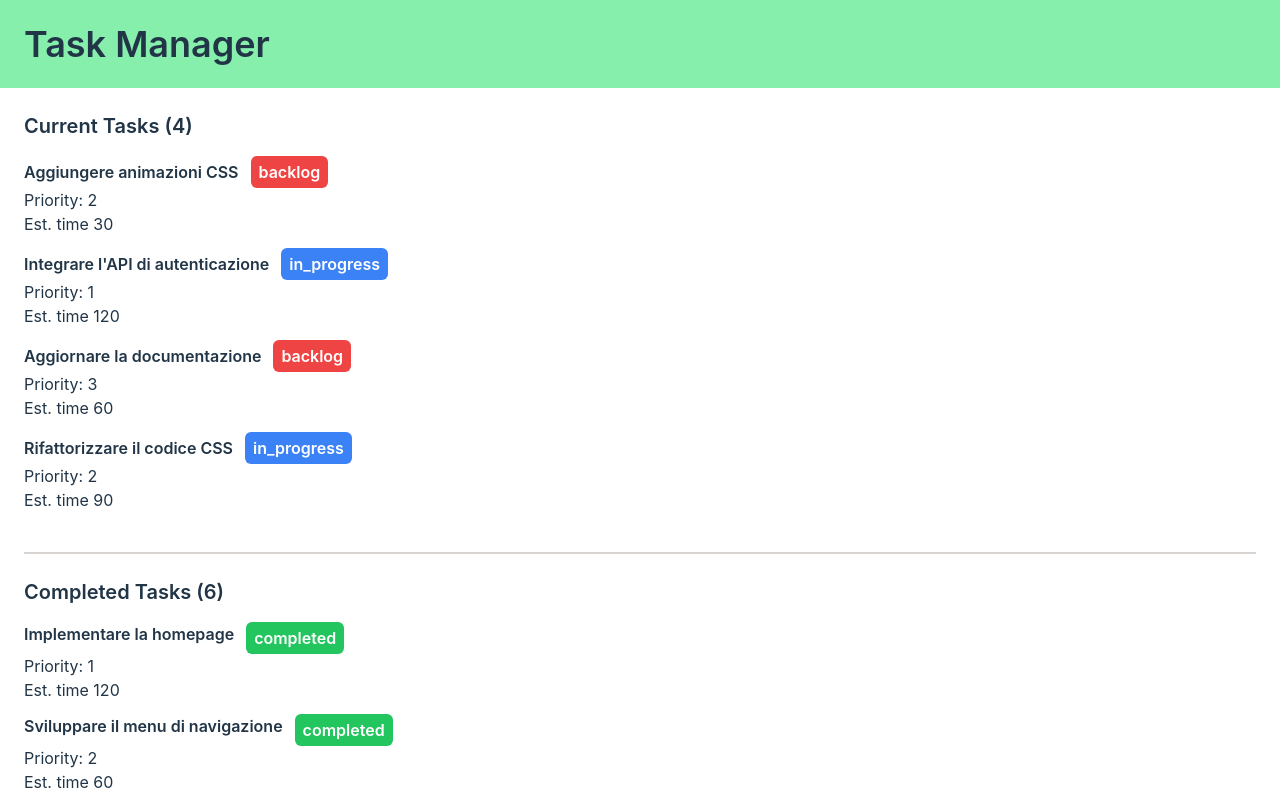
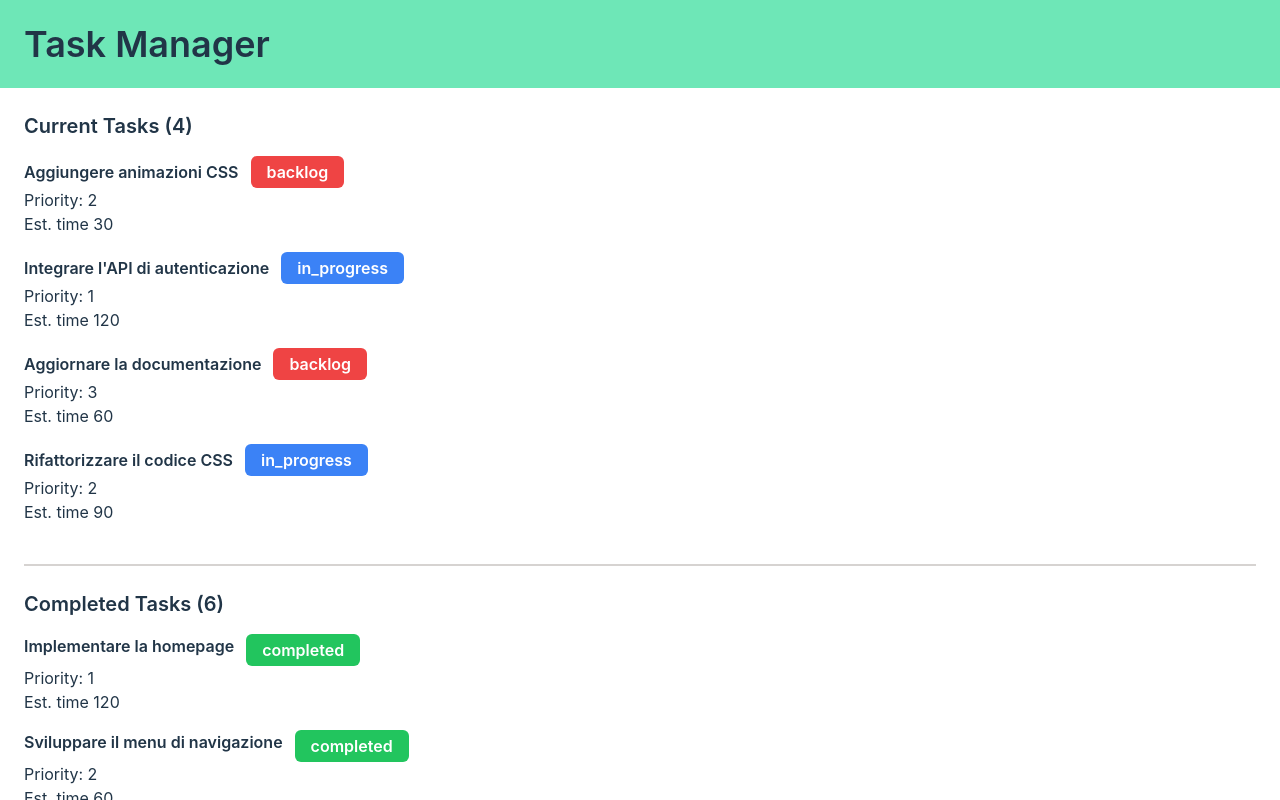
Before and after one commit to Aj-Herrera-99/react-task-list, a React (Vite) app: page / in a window 1280 px wide. Shown: the top 800 px of the page. Built offline with nearby package versions, Linux system fonts and the light colour scheme.

Commit message:
ui miglioramenti piccoli

```diff
--- a/src/App.jsx
+++ b/src/App.jsx
@@ -31,7 +31,7 @@ function App() {
     return (
         <>
             {/* HEADER */}
-            <header className="p-6 bg-green-300">
+            <header className="p-6 bg-emerald-300">
                 <h1 className="text-4xl font-semibold">Task Manager</h1>
             </header>
 
@@ -42,11 +42,11 @@ function App() {
                 </h2>
                 <ul className="my-4">
                     {currentTasks.map((task) => (
-                        <li key={task.id} className="flex flex-col my-3">
-                            <div className="flex  items-center gap-3 font-semibold">
+                        <li key={task.id} className="flex flex-col my-4">
+                            <div className="flex flex-wrap items-center gap-3 font-semibold">
                                 <h3>{task.title}</h3>
                                 <span
-                                    className={`text-white px-2 py-1 rounded-md ${bgColorBadge(
+                                    className={`text-white px-4 py-1 rounded-md ${bgColorBadge(
                                         task.state
                                     )}`}
                                 >
@@ -72,11 +72,11 @@ function App() {
                 </h2>
                 <ul className="my-4">
                     {completedTasks.map((task) => (
-                        <li key={task.id} className="flex flex-col my-3">
-                            <div className="flex gap-3 font-semibold">
+                        <li key={task.id} className="flex flex-col my-4">
+                            <div className="flex flex-wrap gap-3 font-semibold">
                                 <h3>{task.title}</h3>
                                 <span
-                                    className={`text-white px-2 py-1 rounded-md ${bgColorBadge(
+                                    className={`text-white px-4 py-1 rounded-md ${bgColorBadge(
                                         task.state
                                     )}`}
                                 >
```
